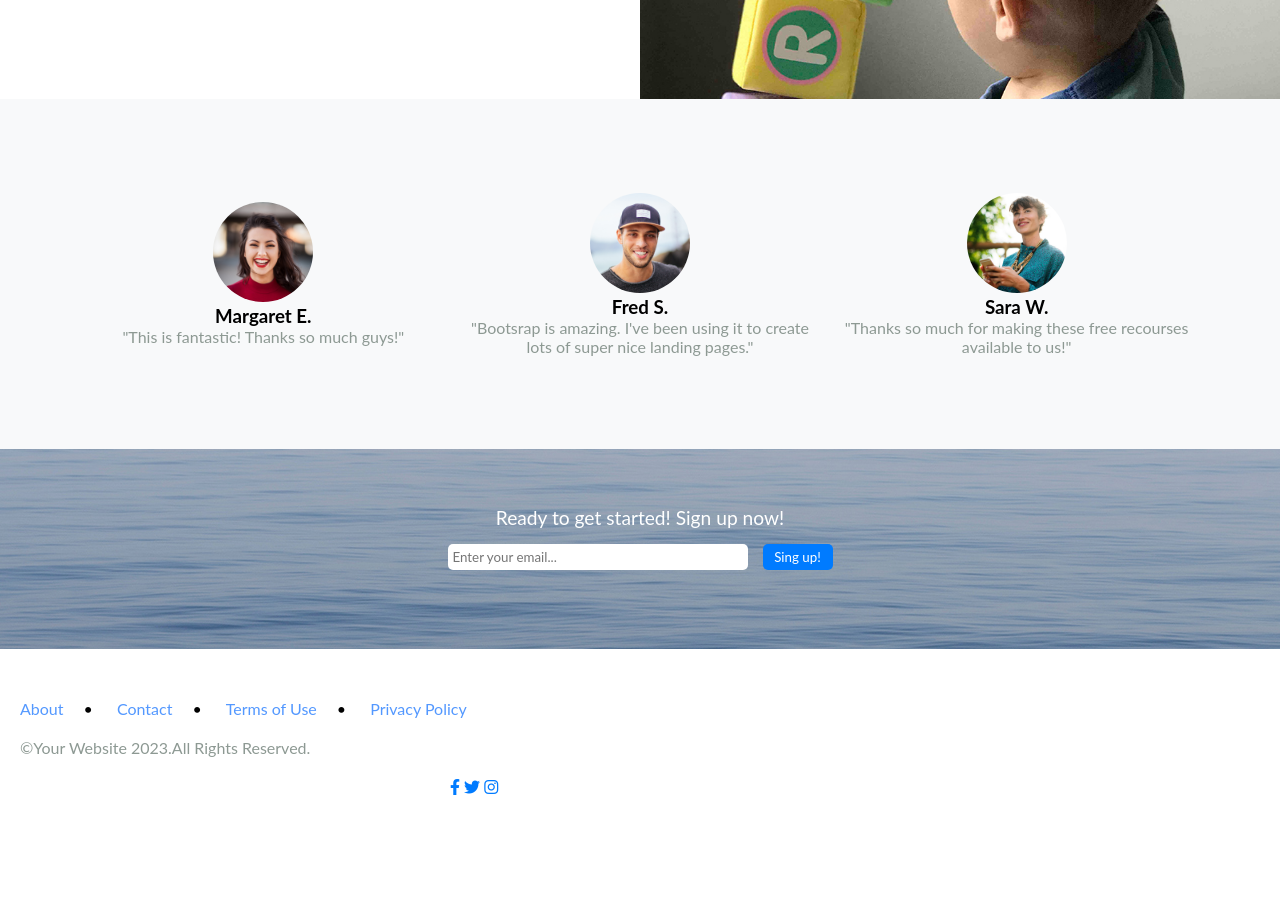
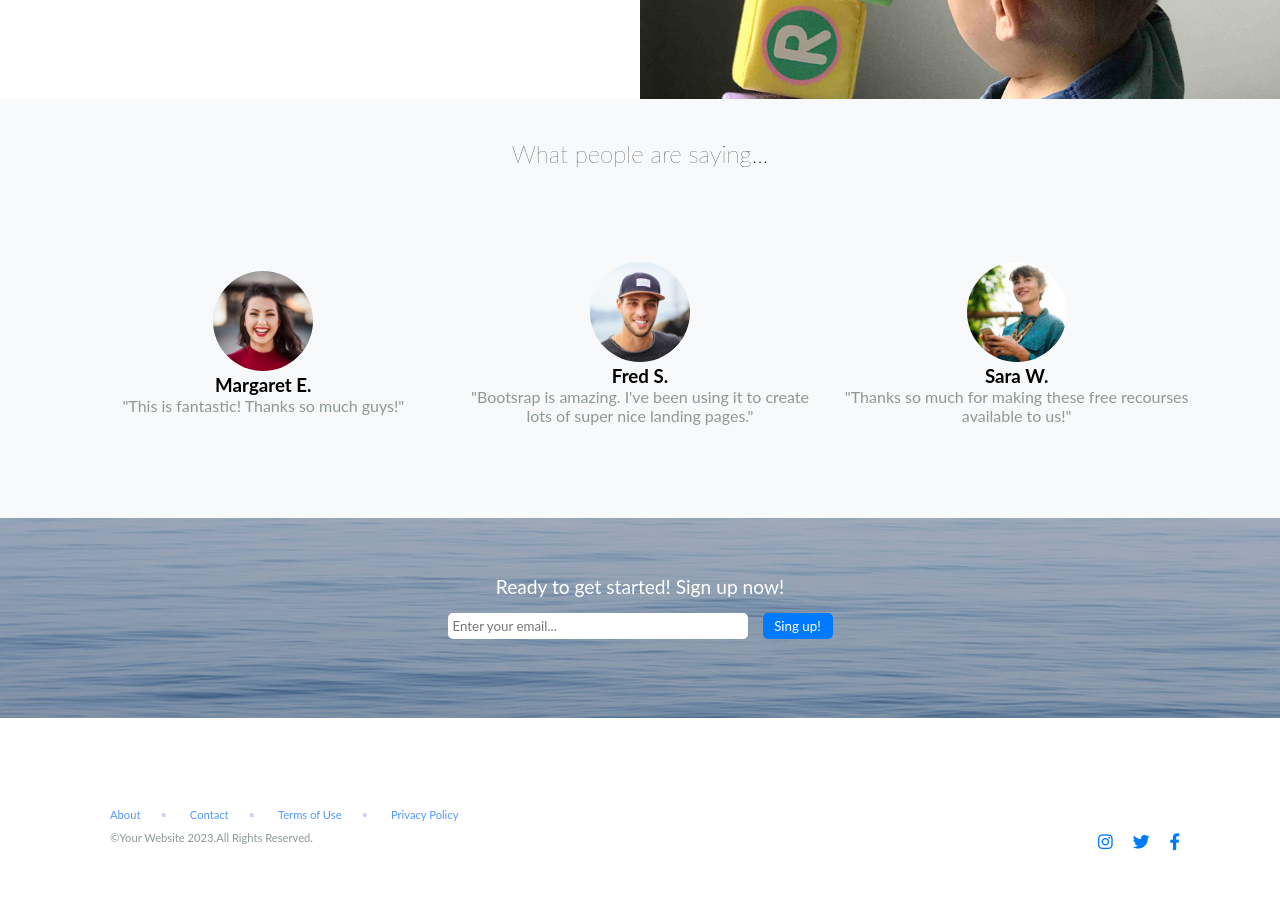
Before and after one commit to Abacevicius/resources, a website: page index.html in a window 1280 px wide. Shown: the part 1551-2449 px from the top of the page. Before the commit the page ends 2350 px from the top, so only its background shows below. Drawn offline with Linux system fonts and the light colour scheme.

Commit message:
Dekstop end

```diff
--- a/index.html
+++ b/index.html
@@ -76,6 +76,7 @@
     </main>
 
 <!-- -------------Rewiews----------------- -->
+<h4>What people are saying...</h4>
 <section class="rew">
   <div class="people">
   <img src="../app/images/testimonials-1.jpg" alt="">
@@ -104,18 +105,15 @@
       </div>
     </header>
 
-    <footer class="social">
-      <a href="#">About</a>•
-      <a href="#">Contact</a>•
-      <a href="#">Terms of Use</a>•
-      <a href="#">Privacy Policy</a>
-      <p>©Your Website 2023.All Rights Reserved.</p>
-    </div>
-<div class="logo">
-  <i class="fa-brands fa-facebook-f"></i>
- <i class="fa-brands fa-twitter"></i>
- <i class="fa-brands fa-instagram"></i>
-</div>
-    </footer>
+    <footer class="grid">
+      <a class="item" href="#">About</a>•
+      <a class="item" href="#">Contact</a>•
+      <a class="item" href="#">Terms of Use</a>•
+      <a class="item" href="#">Privacy Policy</a>
+      <p class="text">©Your Website 2023.All Rights Reserved.</p>
+     <i class="fa-brands fa-facebook-f"></i>
+     <i class="fa-brands fa-twitter"></i>
+     <i class="fa-brands fa-instagram"></i>
+  </footer>
 </body>
 </html>
--- a/scss/style.scss
+++ b/scss/style.scss
@@ -179,18 +179,30 @@ a {
   color: #5398ff;
 }
 
- .social {
+ .grid {
+  padding-top: 30px;
   height: 100px;
-  max-width: 500px;
-  display: inline-block;
-  margin-top: 50px;
+  padding: 90px;
+  font-size: 0.7em;
+  color: #d8c8fe ;
+
  }
- .logo {
-  display: inline-block;
- margin-left: 450px;
+
+.text {
+  padding: 10px;
+  margin-left: 10px;
+}
+.fa-brands {
   color: #007bff;
- gap: 25px;
- }
- .social p {
-  margin: 20px;
- }
+  float: right;
+  padding: 10px;
+  margin-top: -30px;
+  font-size: 1.5em;
+}
+h4 {
+  text-align: center;
+  background-color: #f8f9fa;
+  font-size: 1.5em;
+  font-weight: 200;
+  padding-top: 40px;
+}
```
Also changed, not shown: app/css/style.css.
